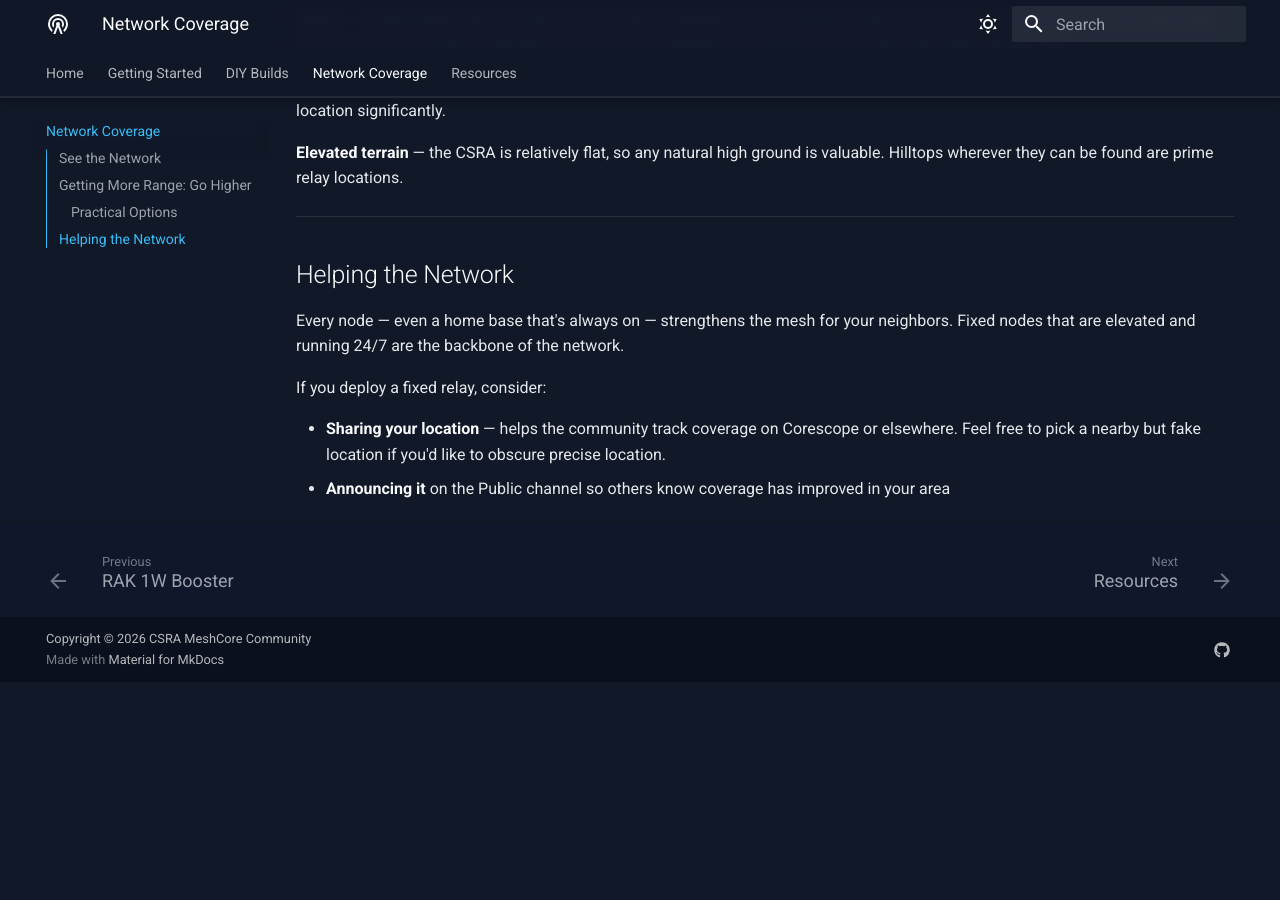
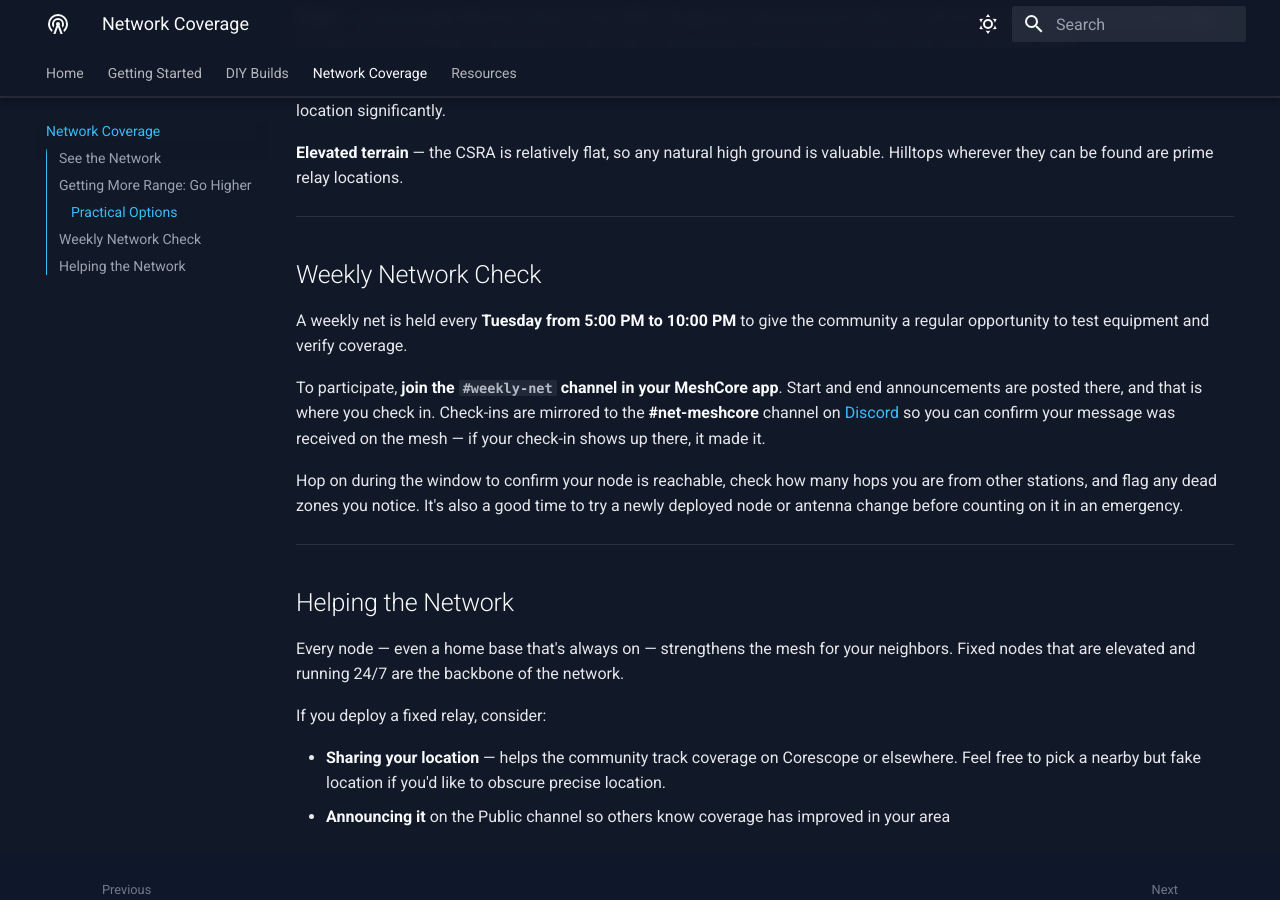
Before and after one commit to copelaje/csrameshcore, an MkDocs documentation site: the page built from docs/network.md, in a window 1280 px wide and 900 px high, scrolled down 985 px. Built offline with MkDocs 1.6.1 and Material for MkDocs 9.7.7, drawn with Linux system fonts in a browser that asks for light colours; before the commit the page ends 1667 px from its top, so only the background shows below that.

Commit message:
add weekly net-check info

```diff
--- a/docs/network.md
+++ b/docs/network.md
@@ -33,6 +33,16 @@ Even modest elevation changes make a dramatic difference:
 
 ---
 
+## Weekly Network Check
+
+A weekly net is held every **Tuesday from 5:00 PM to 10:00 PM** to give the community a regular opportunity to test equipment and verify coverage.
+
+To participate, **join the `#weekly-net` channel in your MeshCore app**. Start and end announcements are posted there, and that is where you check in. Check-ins are mirrored to the **#net-meshcore** channel on [Discord](https://discord.com/invite/mgzj2PmhKf) so you can confirm your message was received on the mesh — if your check-in shows up there, it made it.
+
+Hop on during the window to confirm your node is reachable, check how many hops you are from other stations, and flag any dead zones you notice. It's also a good time to try a newly deployed node or antenna change before counting on it in an emergency.
+
+---
+
 ## Helping the Network
 
 Every node — even a home base that's always on — strengthens the mesh for your neighbors. Fixed nodes that are elevated and running 24/7 are the backbone of the network.
```
